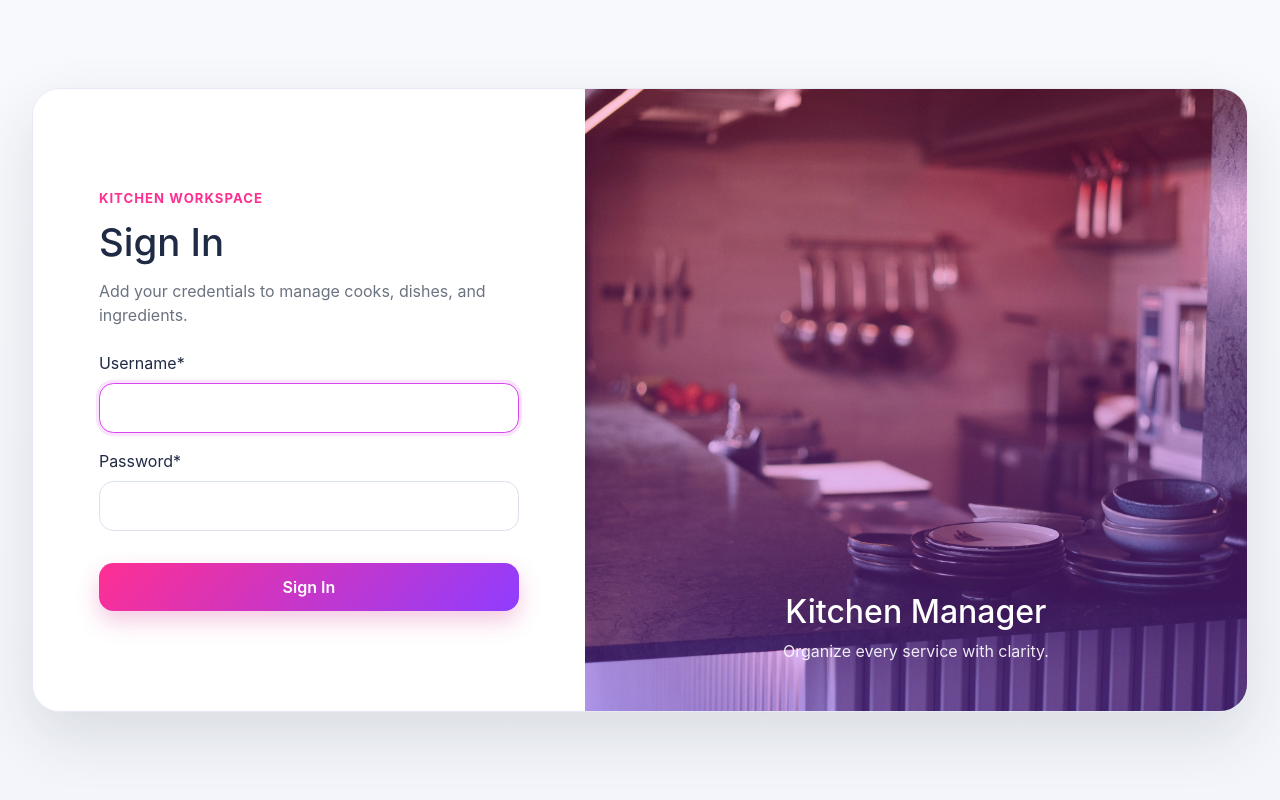
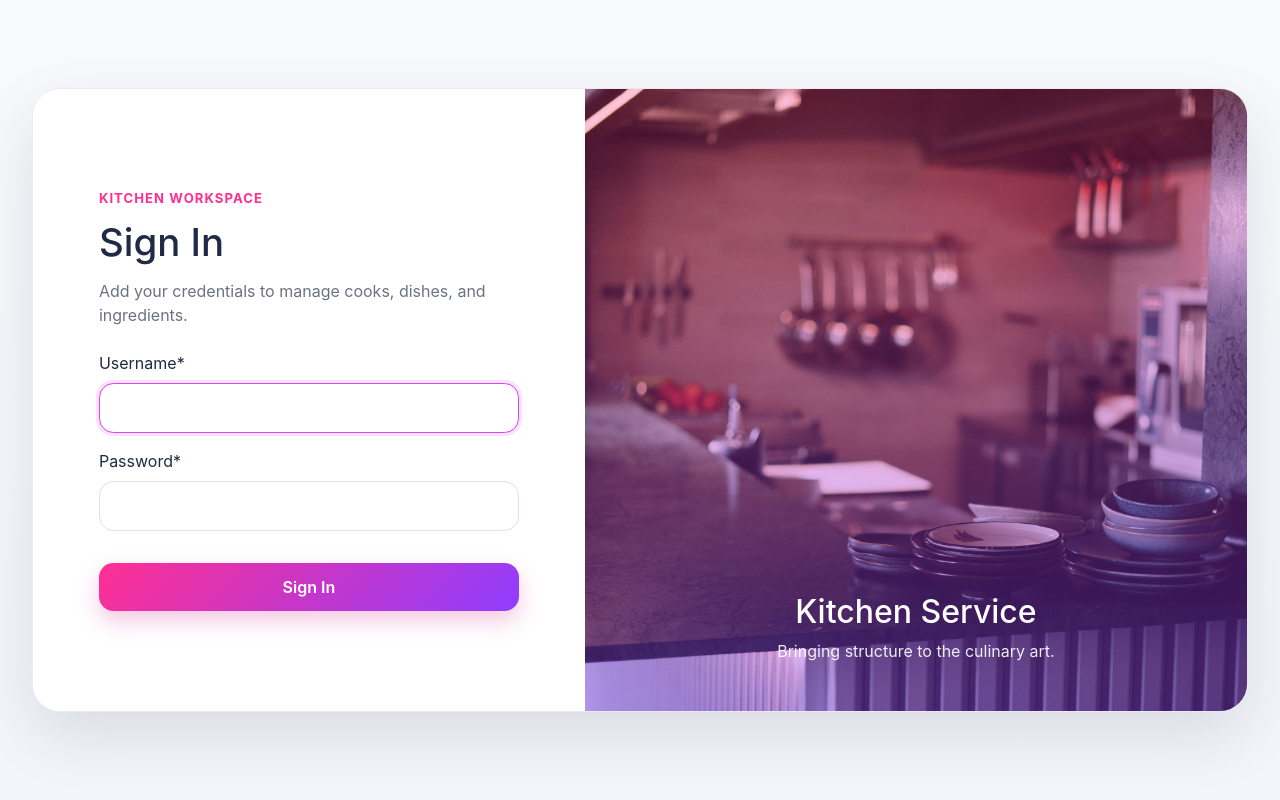
Before and after one commit to Livan94/-restaurant-kitchen-service, a Django app: page /accounts/login/ in a window 1280 px wide. Run offline with Django 5.2, Linux system fonts and the light colour scheme; some libraries are stand-ins or nearby versions.

Commit message:
style: change text phrases on login page

```diff
--- a/templates/registration/login.html
+++ b/templates/registration/login.html
@@ -37,8 +37,8 @@
           <div class="login-visual-side">
             <div class="login-visual-overlay"></div>
             <div class="login-visual-content">
-              <h2>Kitchen Manager</h2>
-              <p>Organize every service with clarity.</p>
+              <h2>Kitchen Service</h2>
+              <p>Bringing structure to the culinary art.</p>
             </div>
           </div>
         </div>
```
